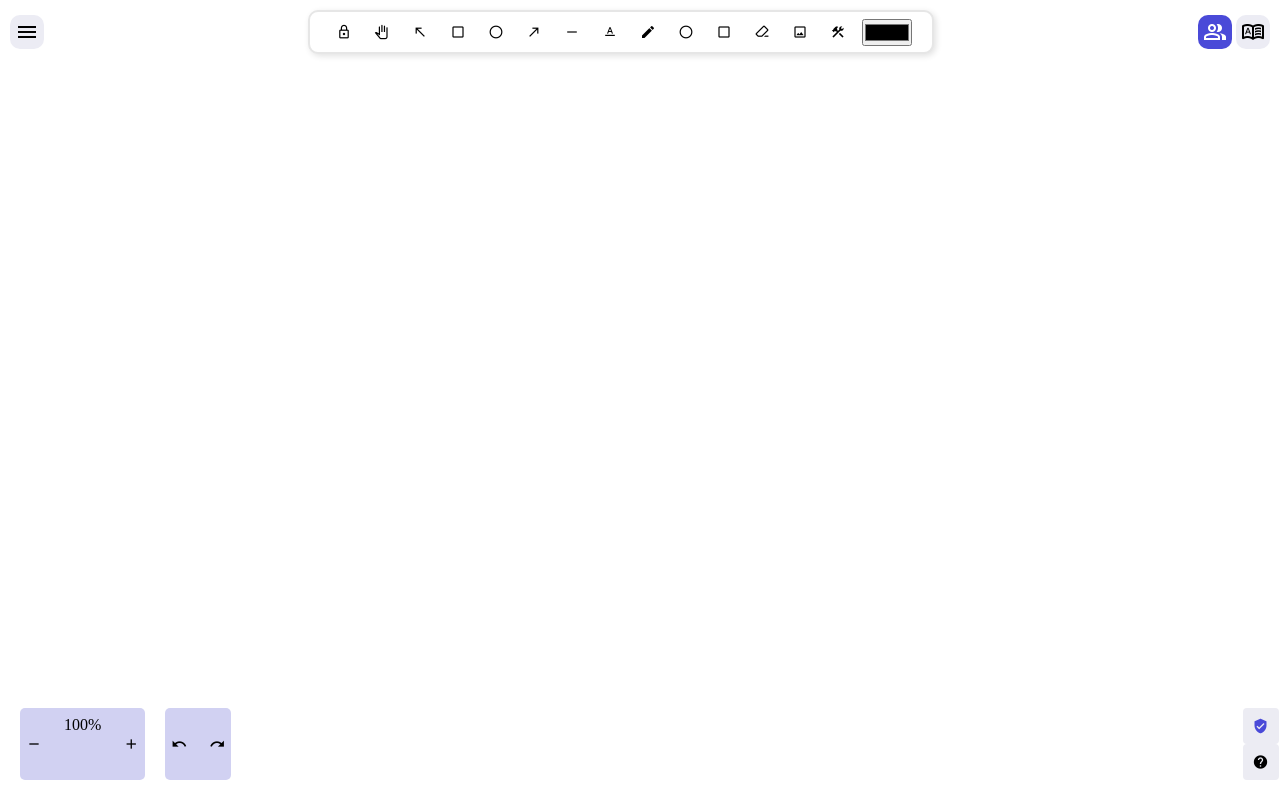
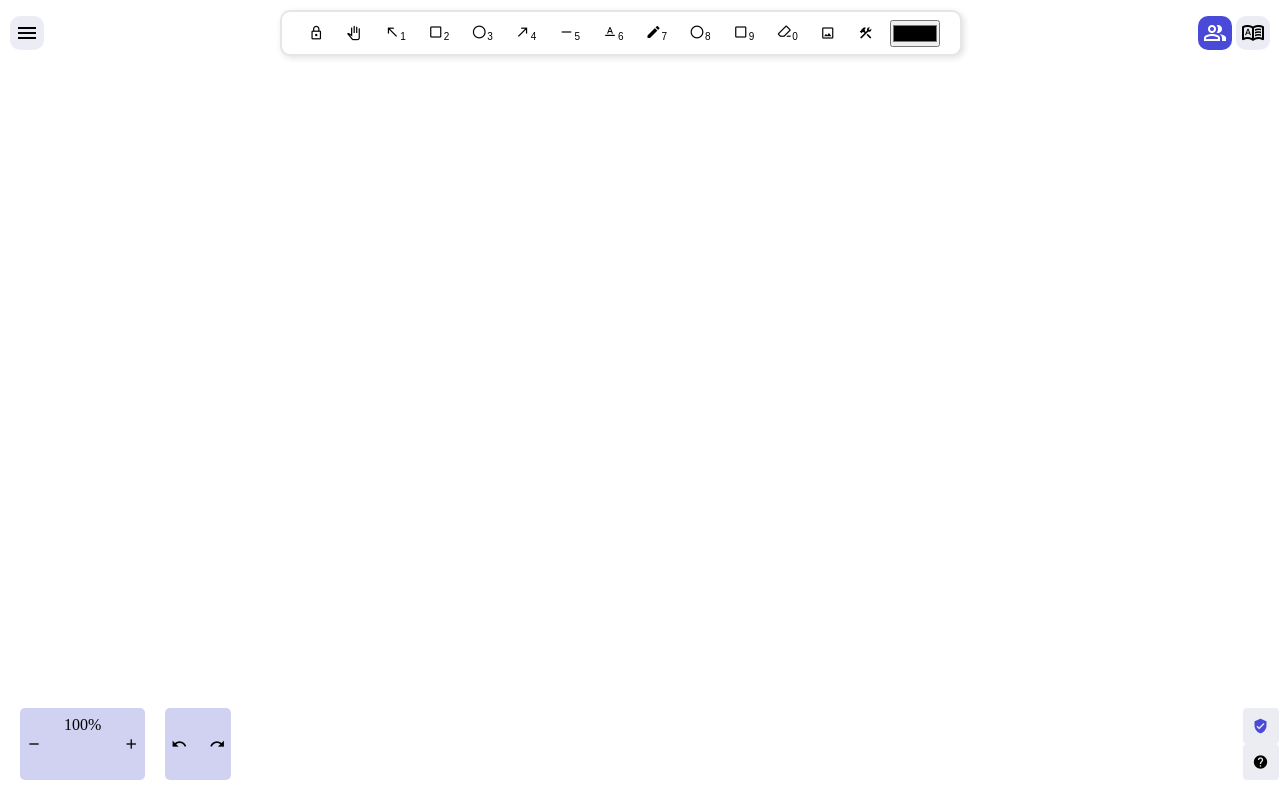
Before and after one commit to AnjaliBharwani/excalidraw-part-II, a plain HTML site: page index.html in a window 1280 px wide. Drawn offline with nearby package versions, Linux system fonts and the light colour scheme.

Commit message:
excalidraw

```diff
--- a/index.html
+++ b/index.html
@@ -4,7 +4,7 @@
     <meta charset="UTF-8">
     <meta name="viewport" content="width=device-width, initial-scale=1.0">
     <title>Excalidraw</title>
-    <link rel="icon" type="image/x-icon" href="/assets/logo.ico.png">
+    <link rel="icon" type="image/x-icon" href="assets/logo.jpg">
     <link rel="stylesheet" href="./style.css">
     <link
       rel="stylesheet"
@@ -27,17 +27,17 @@
             <div class="options">
                 <button class="btn btn-lock material-symbols-outlined" >lock</button>
                 <button class="btn material-symbols-outlined pan_tool" >pan_tool</button>
-                <button class="btn material-symbols-outlined" >north_west</button>
-                <button class="btn material-symbols-outlined" >check_box_outline_blank</button>
-                <button class="btn material-symbols-outlined" >circle</button>
-                <button class="btn material-symbols-outlined" >north_east</button>
-                <button class="btn material-symbols-outlined" >horizontal_rule</button>
-                <button class="btn material-symbols-outlined" >text_format</button>
+                <button class="btn material-symbols-outlined" >north_west<small class="num">1</small></button>
+                <button class="btn material-symbols-outlined" >check_box_outline_blank<small class="num">2</small></button>
+                <button class="btn material-symbols-outlined" >circle<small class="num">3</small></button>
+                <button class="btn material-symbols-outlined" >north_east<small class="num">4</small></button>
+                <button class="btn material-symbols-outlined" >horizontal_rule<small class="num">5</small></button>
+                <button class="btn material-symbols-outlined" >text_format<small class="num">6</small></button>
                 <!-- <button class="btn material-icons">edit</button> -->
-                <button class="btn material-icons" id="pencil">edit</button>
-                <button class="btn material-symbols-outlined">brightness_1</button>
-                <button class="btn material-symbols-outlined">check_box_outline_blank</button>
-                <button id="clear" class="btn material-symbols-outlined">ink_eraser</button>
+                <button class="btn material-icons" id="pencil">edit<small class="num">7</small></button>
+                <button class="btn material-symbols-outlined">brightness_1<small class="num">8</small></button>
+                <button class="btn material-symbols-outlined">check_box_outline_blank<small class="num">9</small></button>
+                <button id="clear" class="btn material-symbols-outlined">ink_eraser<small class="num">0</small></button>
                 <button class="btn material-symbols-outlined">image</button>
                 <button class="btn material-symbols-outlined">construction</button>
                 <input type="color" id="color-picker">
--- a/style.css
+++ b/style.css
@@ -12,6 +12,10 @@
 }
 #canvas {
     cursor: auto;
+}
+.num{
+    font-size: 10px;
+    font-family: 'Arial';
 }
 #top {
     /* position: absolute; */
```
Also changed, not shown: assets/logo.ico.png (deleted), assets/logo.jpg (added).
